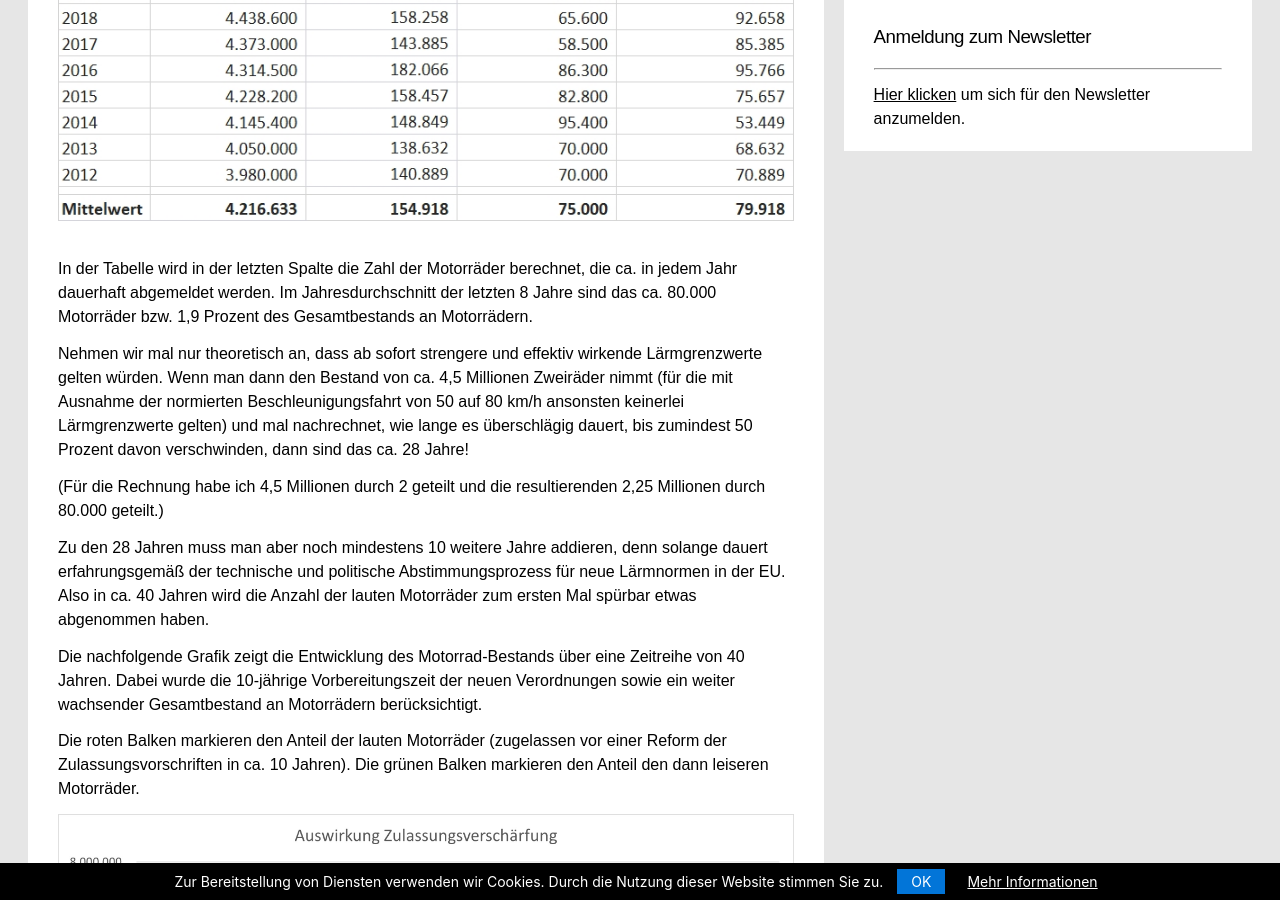
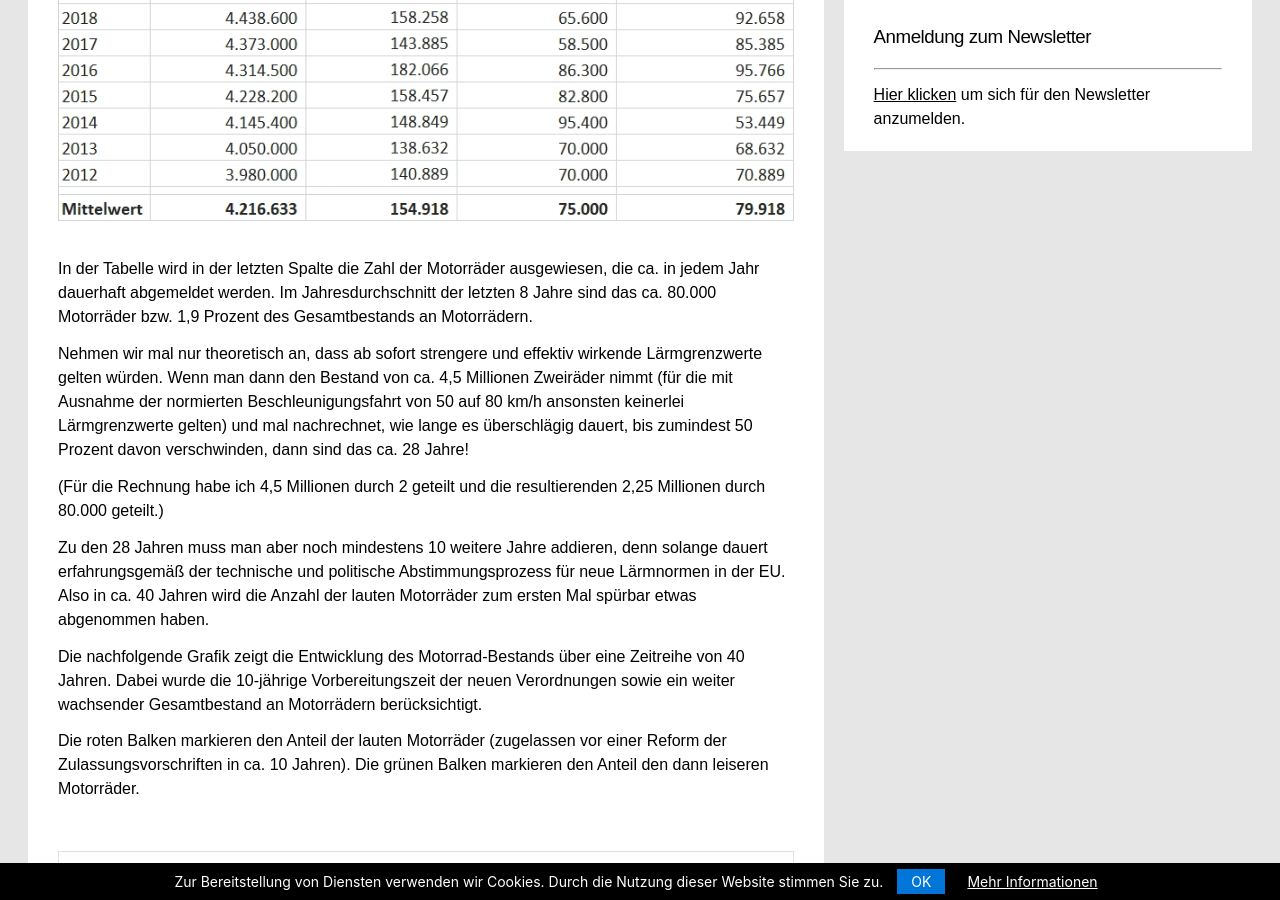
Before and after one commit to rettet-die-stille/rettet-die-stille.github.io, a Jekyll site: the page built from _posts/2020-09-15-warum-verschaerfte-zulassungsvorschriften-allein-nichts-bringen.md, in a window 1280 px wide and 900 px high, scrolled down 1059 px. Built offline with Jekyll 4.4.1, drawn with Linux system fonts in a browser that asks for light colours.

Commit message:
Update 2020-09-15-warum-verschaerfte-zulassungsvorschriften-allein-nichts-bringen.md

```diff
--- a/_posts/2020-09-15-warum-verschaerfte-zulassungsvorschriften-allein-nichts-bringen.md
+++ b/_posts/2020-09-15-warum-verschaerfte-zulassungsvorschriften-allein-nichts-bringen.md
@@ -11,7 +11,7 @@ In der nachfolgenden Tabelle wird auf Basis der offiziellen Bestands- und Neuzul
 <img src="/assets/images/zahlen.jpg" alt="Bestands- und Meldezahlen" title="" />
 
 <br />
-In der Tabelle wird in der letzten Spalte die Zahl der Motorräder berechnet, die ca. in jedem Jahr dauerhaft abgemeldet werden. Im Jahresdurchschnitt der letzten 8 Jahre sind das ca. 80.000 Motorräder bzw. 1,9 Prozent des Gesamtbestands an Motorrädern.
+In der Tabelle wird in der letzten Spalte die Zahl der Motorräder ausgewiesen, die ca. in jedem Jahr dauerhaft abgemeldet werden. Im Jahresdurchschnitt der letzten 8 Jahre sind das ca. 80.000 Motorräder bzw. 1,9 Prozent des Gesamtbestands an Motorrädern.
 
 Nehmen wir mal nur theoretisch an, dass ab sofort strengere und effektiv wirkende Lärmgrenzwerte gelten würden. Wenn man dann den Bestand von ca. 4,5 Millionen Zweiräder nimmt (für die mit Ausnahme der normierten Beschleunigungsfahrt von 50 auf 80 km/h ansonsten keinerlei Lärmgrenzwerte gelten) und mal nachrechnet, wie lange es überschlägig dauert, bis zumindest 50 Prozent davon verschwinden, dann sind das ca. 28 Jahre!
 
@@ -23,7 +23,11 @@ Die nachfolgende Grafik zeigt die Entwicklung des Motorrad-Bestands über eine Z
 
 Die roten Balken markieren den Anteil der lauten Motorräder (zugelassen vor einer Reform der Zulassungsvorschriften in ca. 10 Jahren). Die grünen Balken markieren den Anteil den dann leiseren Motorräder.
 
+<br />
+
 <img src="/assets/images/entwicklung.jpg" alt="Bestands- und Meldezahlen" title="" />
+
+<br />
 
 Natürlich ist das nur eine überschlägige Rechnung, aber man sieht ganz klar: Wenn wir nur die Zulassungsvorschriften für neu zugelassene Motorräder anfassen, dann sind es viele Jahrzehnte, in denen der Motorradlärm der lauten Bestandsmaschinen weiterhin das Lärmbild auf den Straßen in den Natur- und Erholungsgebieten der Mittelgebirge dominieren wird. Das kann nicht die Lösung sein!
 
```
